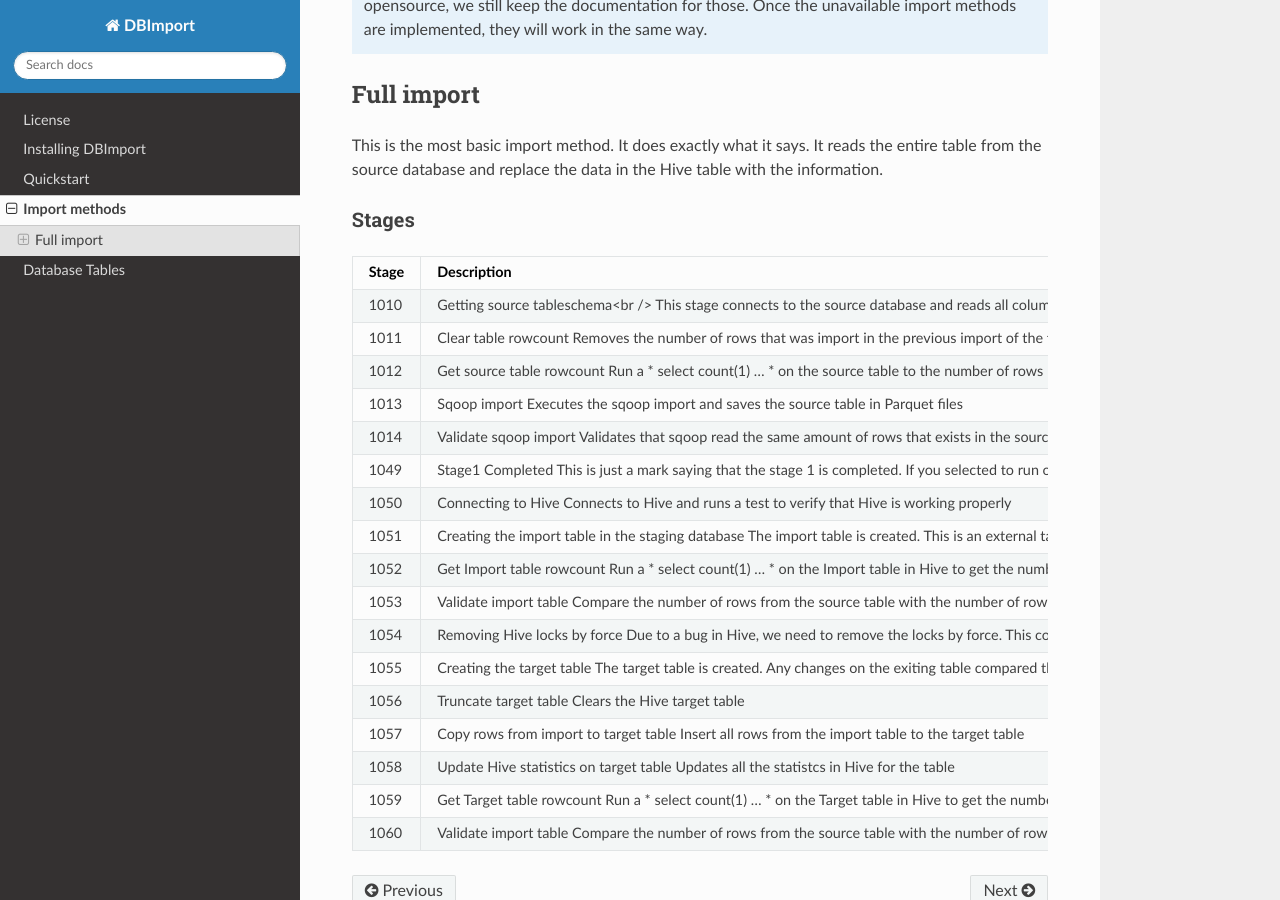
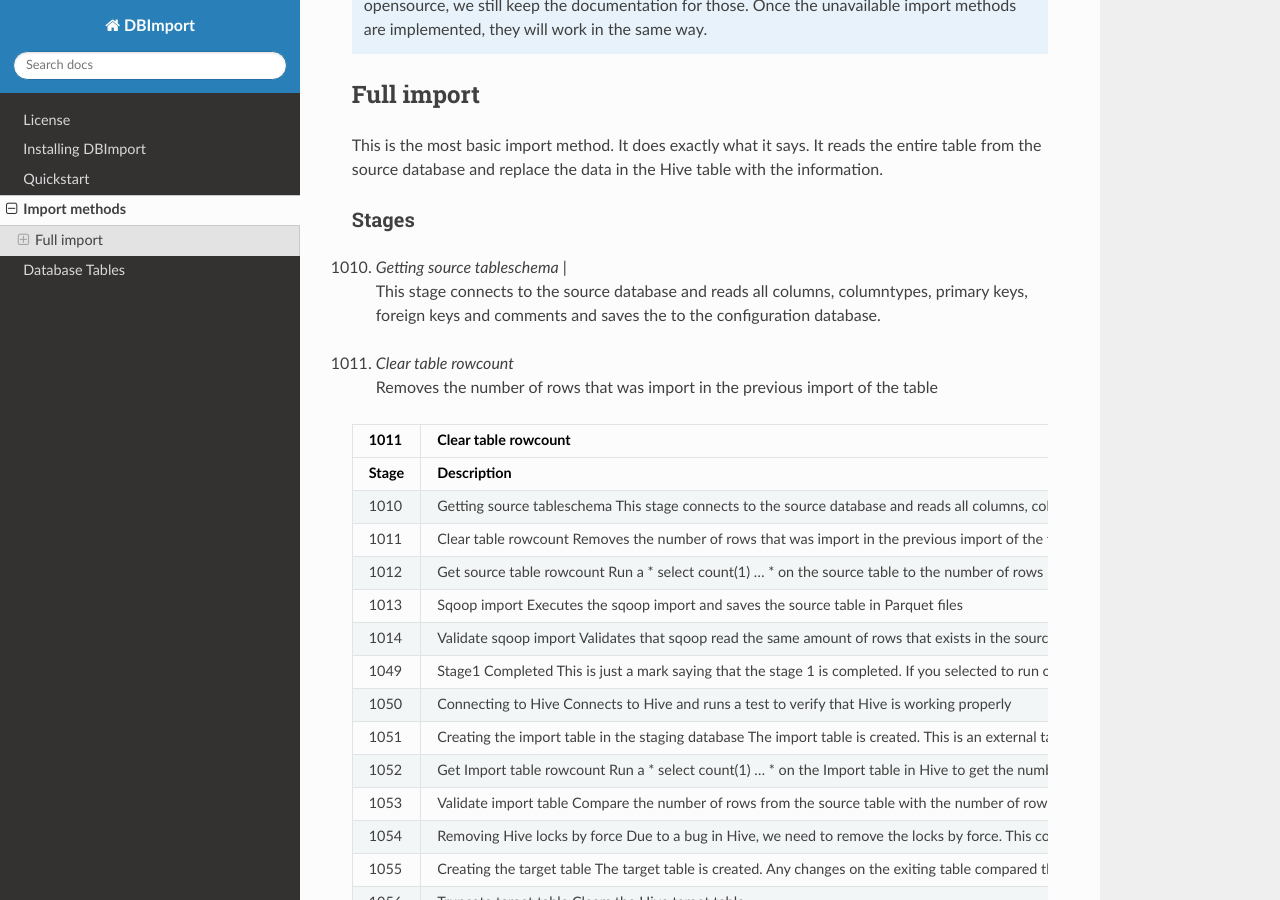
Before and after one commit to Middlecon/DBImport, a Sphinx documentation site: the page built from docs/import_methods.rst, in a window 1280 px wide and 900 px high, scrolled down 375 px. Built offline with Sphinx 7.4.7 and the Read the Docs theme 2.0.0, drawn with Linux system fonts in a browser that asks for light colours.

Commit message:
Documentation update

```diff
--- a/docs/import_methods.rst
+++ b/docs/import_methods.rst
@@ -14,11 +14,19 @@ This is the most basic import method. It does exactly what it says. It reads the
 Stages
 ^^^^^^
 
+1010. | *Getting source tableschema*                                                                               |
+      | This stage connects to the source database and reads all columns, columntypes, primary keys,
+      | foreign keys and comments and saves the to the configuration database.
+1011. | *Clear table rowcount*
+      | Removes the number of rows that was import in the previous import of the table
+
++--------+----------------------------------------------------------------------------------------------------------+
+| 1011   | Clear table rowcount                                                                                     |
 +--------+----------------------------------------------------------------------------------------------------------+
 | Stage  | Description                                                                                              |
 +========+==========================================================================================================+
-| 1010   | Getting source tableschema<br />                                                                         |
-|        | This stage connects to the source database and reads all columns, columntypes, primary keys,<br />       |
+| 1010   | Getting source tableschema                                                                               |
+|        | This stage connects to the source database and reads all columns, columntypes, primary keys,             |
 |        | foreign keys and comments and saves the to the configuration database.                                   |
 +--------+----------------------------------------------------------------------------------------------------------+
 | 1011   | Clear table rowcount                                                                                     |
```
